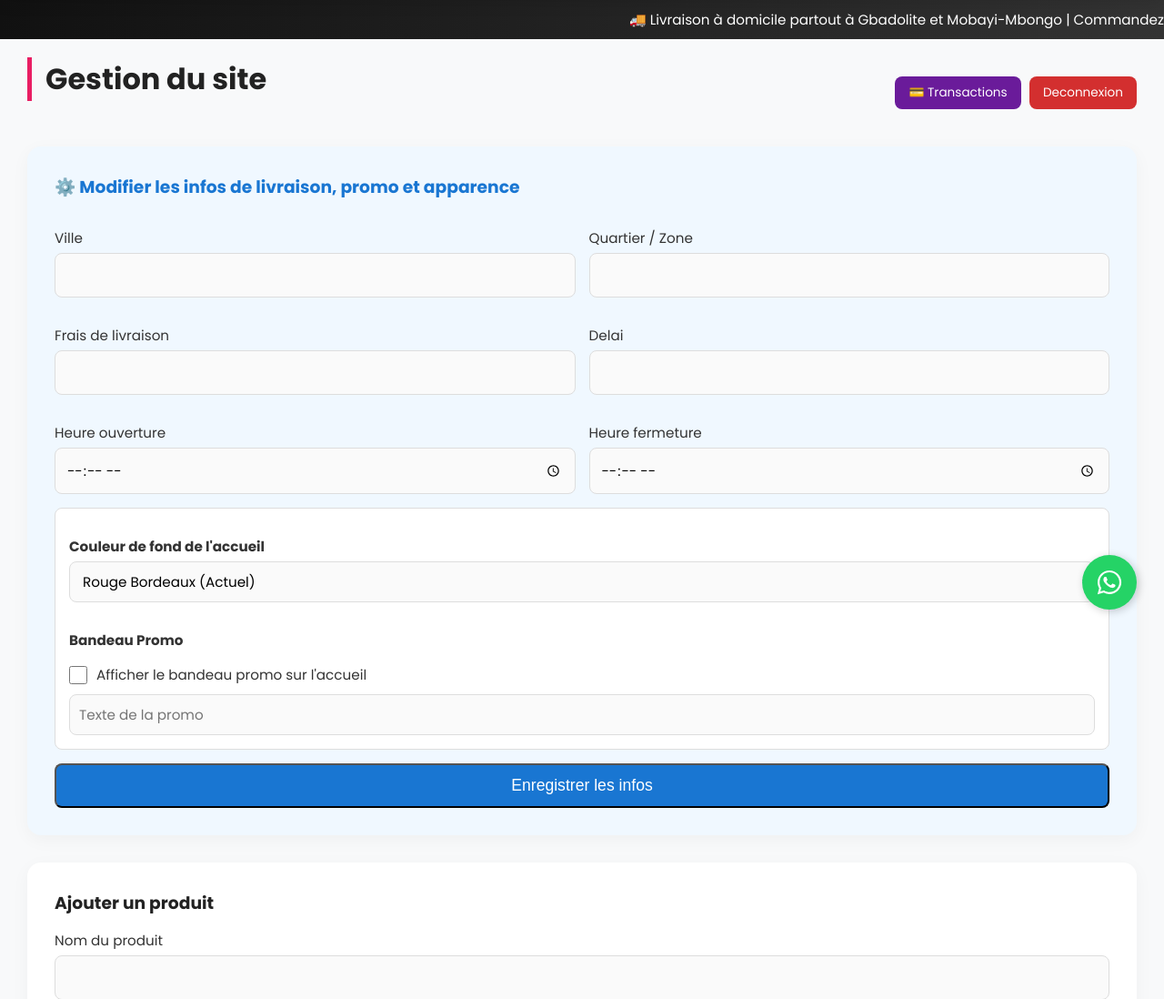
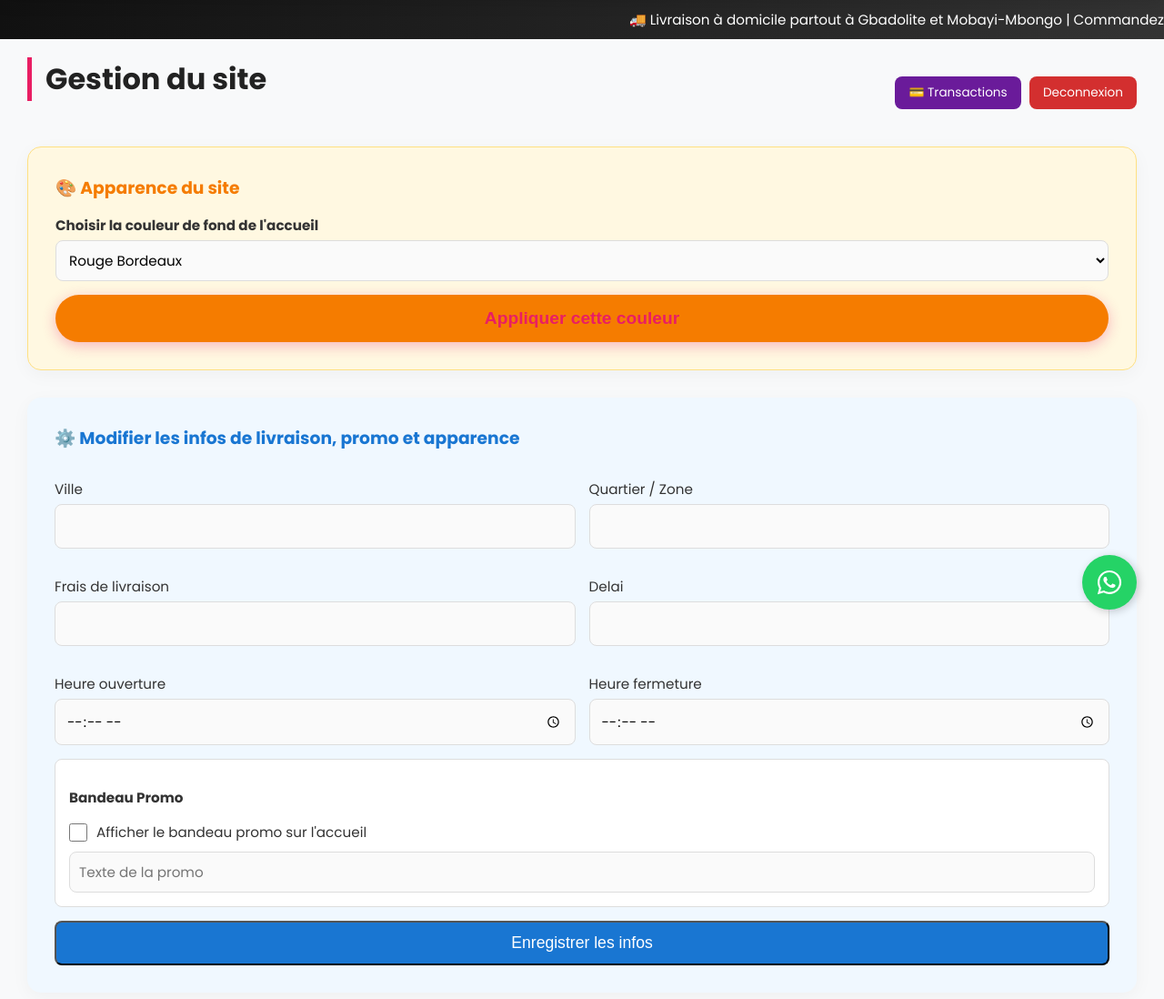
Before and after one commit to jacobilisadjiga243-oss/joel-business, a Python web app: template templates/admin_dashboard.html in a window 1280 px wide. Shown: the part 100-1198 px from the top of the page at 91% size. Run offline with Jinja, Linux system fonts and the light colour scheme; the template is opened without the code that fills it, so the values that code supplies are empty.

Commit message:
Ajout d'un bouton independant pour changer la couleur

```diff
--- a/templates/admin_dashboard.html
+++ b/templates/admin_dashboard.html
@@ -15,6 +15,22 @@
       {% if messages %}<p style="color: green; font-weight: bold; margin-bottom: 15px; background: #e8f5e9; padding: 10px; border-radius: 8px;">{{ messages[0] }}</p>{% endif %}
     {% endwith %}
 
+        <!-- BLOC COULEUR DE FOND -->
+    <div class="contact-form-box" style="margin-bottom: 30px; background: #fff8e1; border: 1px solid #ffe082;">
+        <h3 style="margin-bottom: 15px; color: #f57c00;">🎨 Apparence du site</h3>
+        <form method="POST" action="/admin/changer-couleur">
+            <label style="font-weight: bold; margin-bottom: 5px; display: block;">Choisir la couleur de fond de l'accueil</label>
+            <select name="couleur_fond" style="width: 100%; padding: 10px; border: 1px solid #ddd; border-radius: 8px; margin-bottom: 15px;">
+                <option value="linear-gradient(135deg, #111, #e91e63)" {% if info.couleur_fond == "linear-gradient(135deg, #111, #e91e63)" %}selected{% endif %}>Rouge Bordeaux</option>
+                <option value="linear-gradient(135deg, #000428, #004e92)" {% if info.couleur_fond == "linear-gradient(135deg, #000428, #004e92)" %}selected{% endif %}>Bleu Nuit</option>
+                <option value="linear-gradient(135deg, #134e5e, #71b280)" {% if info.couleur_fond == "linear-gradient(135deg, #134e5e, #71b280)" %}selected{% endif %}>Vert Nature</option>
+                <option value="linear-gradient(135deg, #ff7e5f, #feb47b)" {% if info.couleur_fond == "linear-gradient(135deg, #ff7e5f, #feb47b)" %}selected{% endif %}>Orange Coucher de soleil</option>
+                <option value="linear-gradient(135deg, #654ea3, #eaafc8)" {% if info.couleur_fond == "linear-gradient(135deg, #654ea3, #eaafc8)" %}selected{% endif %}>Violet Elegant</option>
+                <option value="linear-gradient(135deg, #232526, #414345)" {% if info.couleur_fond == "linear-gradient(135deg, #232526, #414345)" %}selected{% endif %}>Gris Sombre</option>
+            </select>
+            <button type="submit" class="btn-primary" style="width: 100%; background: #f57c00;">Appliquer cette couleur</button>
+        </form>
+    </div>
     <div class="contact-form-box" style="margin-bottom: 30px; background: #f0f8ff;">
         <h3 style="margin-bottom: 15px; color: #1976d2;">⚙️ Modifier les infos de livraison, promo et apparence</h3>
         <form method="POST" action="/admin/infos">
@@ -28,15 +44,7 @@
             </div>
 
             <div style="margin-top: 15px; padding: 15px; background: white; border-radius: 8px; border: 1px solid #ddd;">
-                <label style="font-weight: bold; margin-bottom: 5px; display: block;">Couleur de fond de l'accueil</label>
-                <select name="couleur_fond" style="width: 100%; padding: 10px; border: 1px solid #ddd; border-radius: 8px; margin-bottom: 15px;">
-    <option value="linear-gradient(135deg, #111, #e91e63)" {% if info.couleur_fond == "linear-gradient(135deg, #111, #e91e63)" %}selected{% endif %}>Rouge Bordeaux (Actuel)</option>
-    <option value="linear-gradient(135deg, #000428, #004e92)" {% if info.couleur_fond == "linear-gradient(135deg, #000428, #004e92)" %}selected{% endif %}>Bleu Nuit</option>
-    <option value="linear-gradient(135deg, #134e5e, #71b280)" {% if info.couleur_fond == "linear-gradient(135deg, #134e5e, #71b280)" %}selected{% endif %}>Vert Nature</option>
-    <option value="linear-gradient(135deg, #ff7e5f, #feb47b)" {% if info.couleur_fond == "linear-gradient(135deg, #ff7e5f, #feb47b)" %}selected{% endif %}>Orange Coucher de soleil</option>
-    <option value="linear-gradient(135deg, #654ea3, #eaafc8)" {% if info.couleur_fond == "linear-gradient(135deg, #654ea3, #eaafc8)" %}selected{% endif %}>Violet Elegant</option>
-    <option value="linear-gradient(135deg, #232526, #414345)" {% if info.couleur_fond == "linear-gradient(135deg, #232526, #414345)" %}selected{% endif %}>Gris Sombre</option>
-</select>
+
 
                 <label style="font-weight: bold; margin-bottom: 5px; display: block;">Bandeau Promo</label>
                 <label style="display: flex; align-items: center; gap: 10px; cursor: pointer; margin-bottom: 10px;">
```
Also changed, not shown: app.py (+12 -0 lines).
